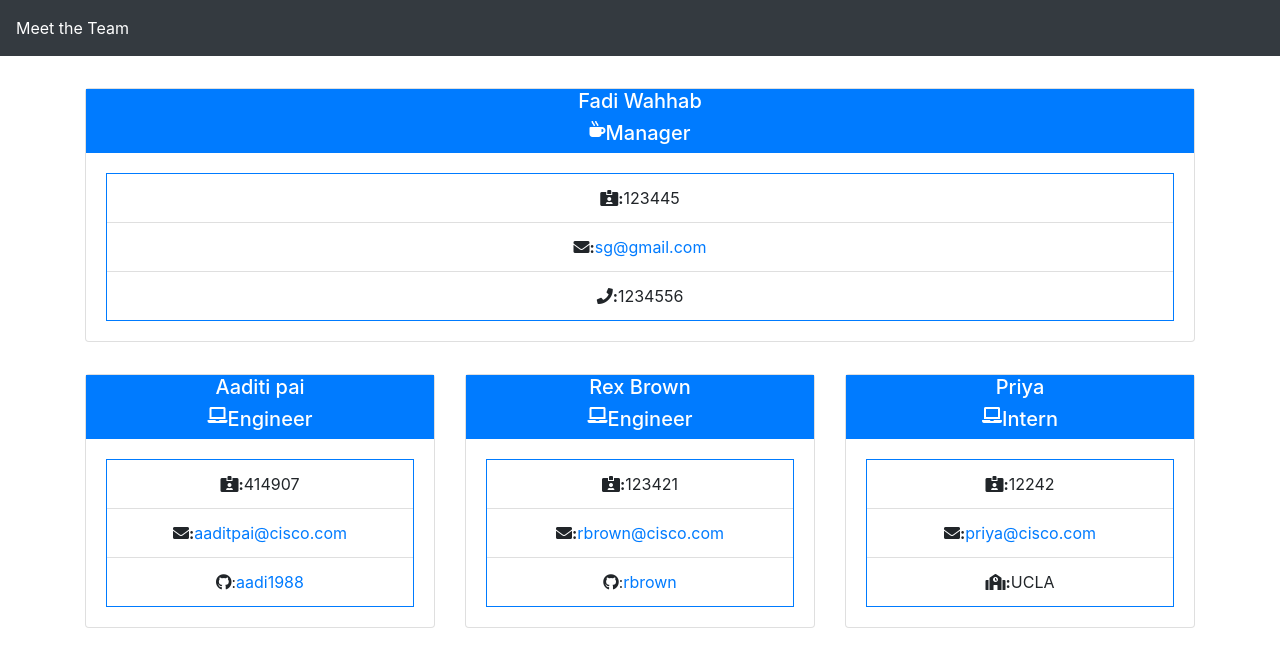
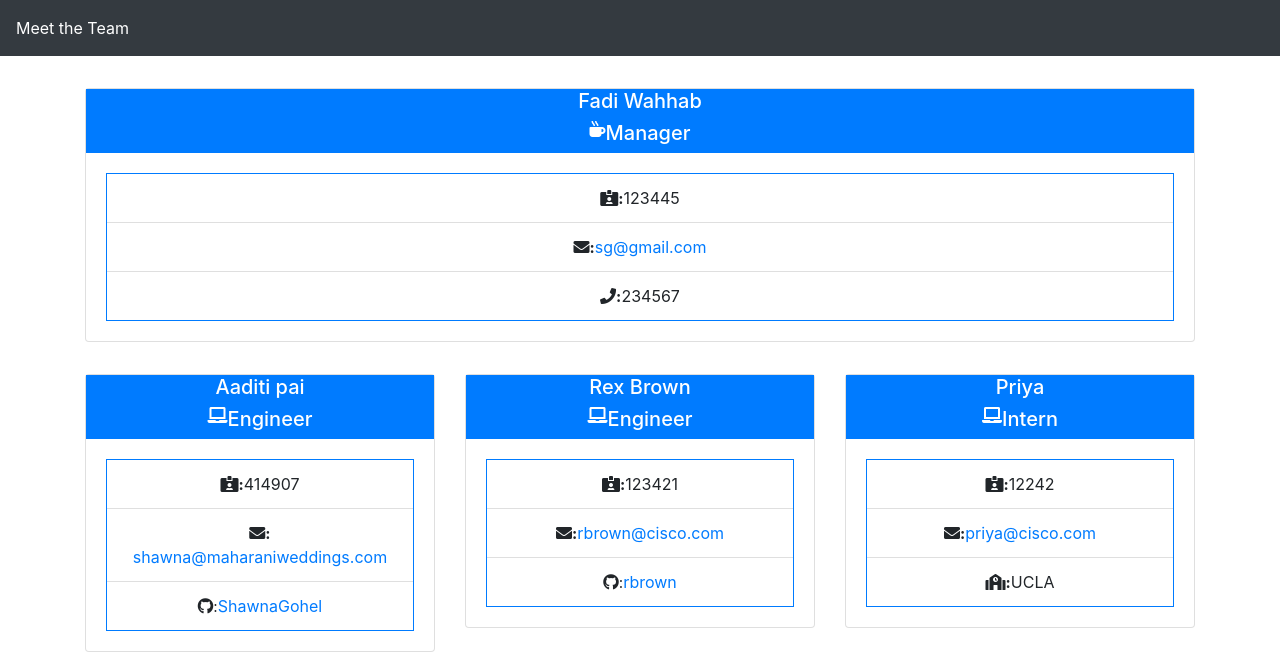
Before and after one commit to shawnagohel/employee_generator, a website: page dist/index.html in a window 1280 px wide. Drawn offline with nearby package versions, Linux system fonts and the light colour scheme.

Commit message:
email fixes

```diff
--- a/dist/index.html
+++ b/dist/index.html
@@ -26,7 +26,7 @@
                          <ul class="list-group list-group-flush border border-primary">
                              <li class="list-group-item text-center"><i class="fas fa-id-card-alt">: </i>123445</li>
                              <li class="list-group-item text-center"><i class="fas fa-envelope">: </i><a href="mailto:shawna.gohel@gmail.com">sg@gmail.com</a></li>
-                             <li class="list-group-item text-center"><i class="fas fa-phone">: </i>1234556</li>
+                             <li class="list-group-item text-center"><i class="fas fa-phone">: </i>234567</li>
                          </ul>
                       </div>
                     </div>
@@ -45,8 +45,8 @@
                   <div class="card-body">
                      <ul class="list-group list-group-flush border border-primary">
                         <li class="list-group-item text-center"><i class="fas fa-id-card-alt">: </i>414907</li>
-                        <li class="list-group-item text-center"><i class="fas fa-envelope">: </i><a href="mailto:aaditpai@cisco.com@email.com">aaditpai@cisco.com</a></li>
-                        <li class="list-group-item text-center"><i class="fab fa-github">: </i><a href="https://www.github.com/aadi1988" target="_blank">aadi1988</a></li>
+                        <li class="list-group-item text-center"><i class="fas fa-envelope">: </i><a href="mailto:shawna@maharaniweddings.com">shawna@maharaniweddings.com</a></li>
+                        <li class="list-group-item text-center"><i class="fab fa-github">: </i><a href="https://www.github.com/shawnagohel" target="_blank">ShawnaGohel</a></li>
                       </ul>
                   </div>
               </div>
```
